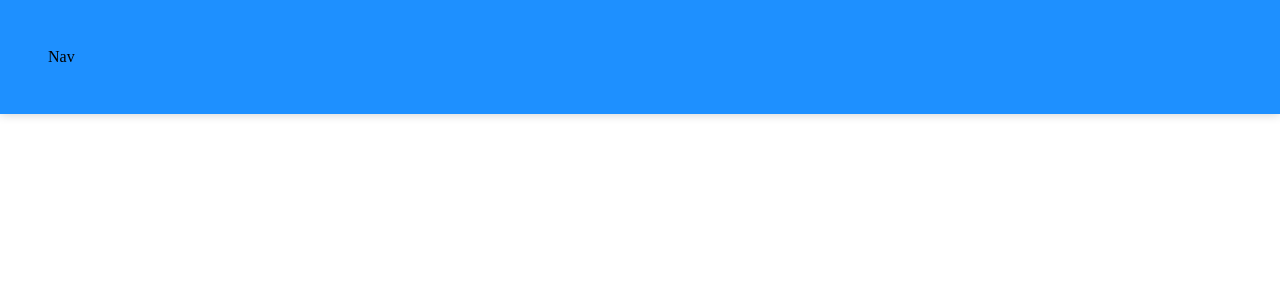
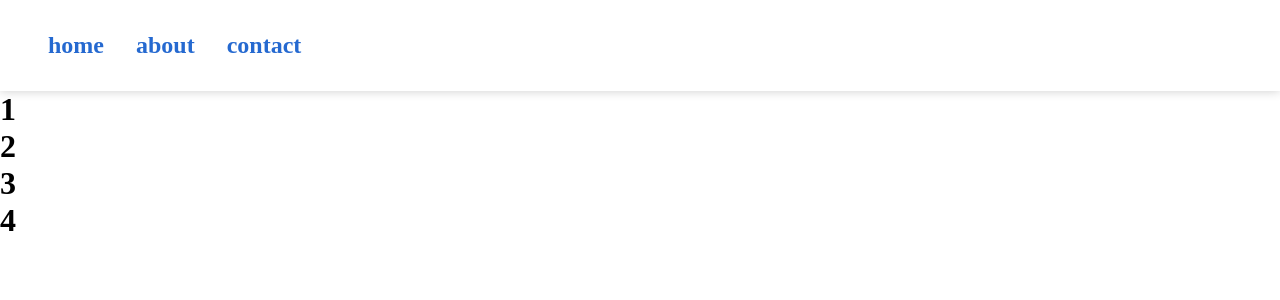
Before and after one commit to deep-coder1/react-techystar_1, a React (Create React App) app: page / in a window 1280 px wide. Shown: the top 300 px of the page. Built offline with nearby package versions, Linux system fonts and the light colour scheme; the HTML template or start-up script is replaced by a standard one.

Commit message:
Routing in React

```diff
--- a/package.json
+++ b/package.json
@@ -8,6 +8,7 @@
     "@testing-library/user-event": "^13.5.0",
     "react": "^18.3.1",
     "react-dom": "^18.3.1",
+    "react-router-dom": "^7.0.1",
     "react-scripts": "5.0.1",
     "web-vitals": "^2.1.4"
   },
--- a/src/App.jsx
+++ b/src/App.jsx
@@ -37,17 +37,27 @@
 
 // export default App;
 
+import Header from "./components/Header";
+import About from "./components/About";
+import Contact from "./components/Contact";
+import Home from "./components/Home";
 
-import Header from "./components/Header";
-
-import "./styles/App.css"
-
+import "./styles/App.css";
+import { BrowserRouter as Router, Routes, Route } from "react-router-dom";
+// import Product from "./components/Product";
 
 function App() {
   return (
-    <>
+    <Router>
       <Header />
-    </>
+      <Routes>
+        <Route path="/" element={<Home />} />
+        <Route path="/about" element={<About />} />
+        <Route path="/contact" element={<Contact />} />
+        {/* <Route path="/product/:id" element={<Product/>} /> */}
+        <Route path="*" element={<div>Page not found 404</div>} />
+      </Routes>
+    </Router>
   );
 }
 
--- /dev/null
+++ b/src/components/About.jsx
@@ -0,0 +1,9 @@
+import React from 'react'
+
+function About() {
+  return (
+    <div>About</div>
+  )
+}
+
+export default About
--- /dev/null
+++ b/src/components/Contact.jsx
@@ -0,0 +1,9 @@
+import React from 'react'
+
+function Contact() {
+  return (
+    <div>Contact</div>
+  )
+}
+
+export default Contact
--- a/src/components/Header.jsx
+++ b/src/components/Header.jsx
@@ -1,12 +1,18 @@
-import React from 'react'
-import "../styles/Header.css"
+import React from "react";
+import "../styles/Header.css";
+import { Link } from "react-router-dom";
 
 function Header() {
   return (
     <>
-    <nav>Nav</nav>
+      <nav>
+        {/* <a href="/">home</a> */}
+        <Link to="/">home</Link>
+        <Link to="/about">about</Link>
+        <Link to="/contact">contact</Link>
+      </nav>
     </>
-  )
+  );
 }
 
-export default Header
+export default Header;
--- /dev/null
+++ b/src/components/Home.jsx
@@ -0,0 +1,23 @@
+import React from 'react'
+import Product from './Product';
+
+function Home() {
+    const arr=[1, 2, 3, 4];
+
+  return (
+    <div>
+        {/* <Product value={1} />
+        <Product value={2} />
+        <Product value={3} />
+        <Product value={4} /> */}
+
+        {
+            arr.map(i=>(
+                <Product value={i} key={i} />
+            ))
+        }
+    </div>
+  )
+}
+
+export default Home
--- /dev/null
+++ b/src/components/Product.jsx
@@ -0,0 +1,15 @@
+import React from "react";
+// import { useParams } from "react-router-dom";
+
+function Product({value}) {
+    // const params = useParams();
+
+  return (
+    <div>
+      {/* <h1>#{params.id}</h1> */}
+      <h1>{value}</h1>
+    </div>
+  );
+}
+
+export default Product;
--- a/src/styles/Header.css
+++ b/src/styles/Header.css
@@ -1,5 +1,12 @@
 nav {
-    background-color: dodgerblue;
+    /* background-color: dodgerblue; */
     box-shadow: 0 0 10px rgba(0, 0, 0, 0.2);
-    padding: 3rem;
+    padding: 2rem;
 }
+
+nav > a {
+    font: 600 1.5rem cursive;
+    color: rgb(37, 105, 208);
+    text-decoration: none;
+    margin: 0 1rem;
+}
```
Also changed, not shown: 2 other files (tests, documents, lock files or other folders).
